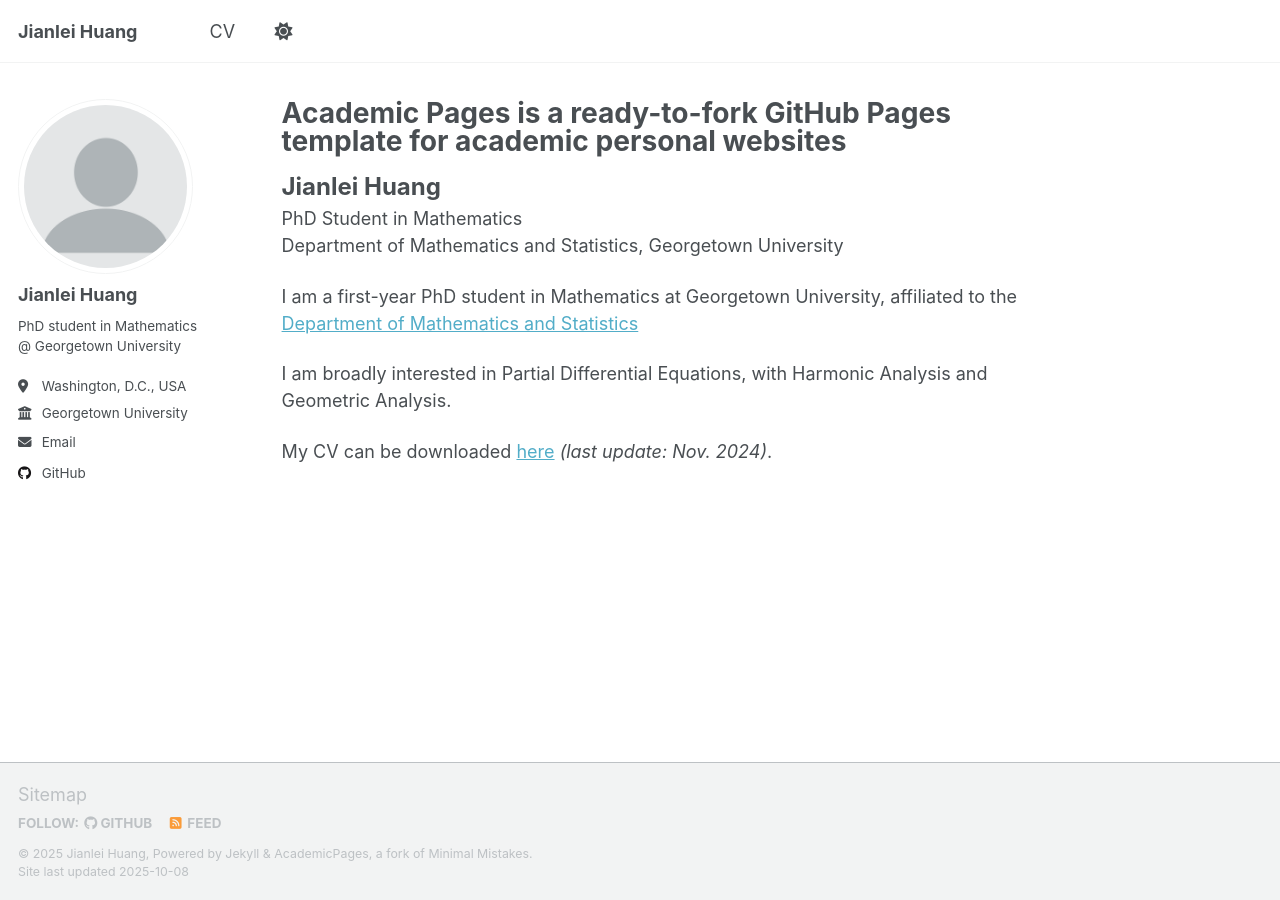
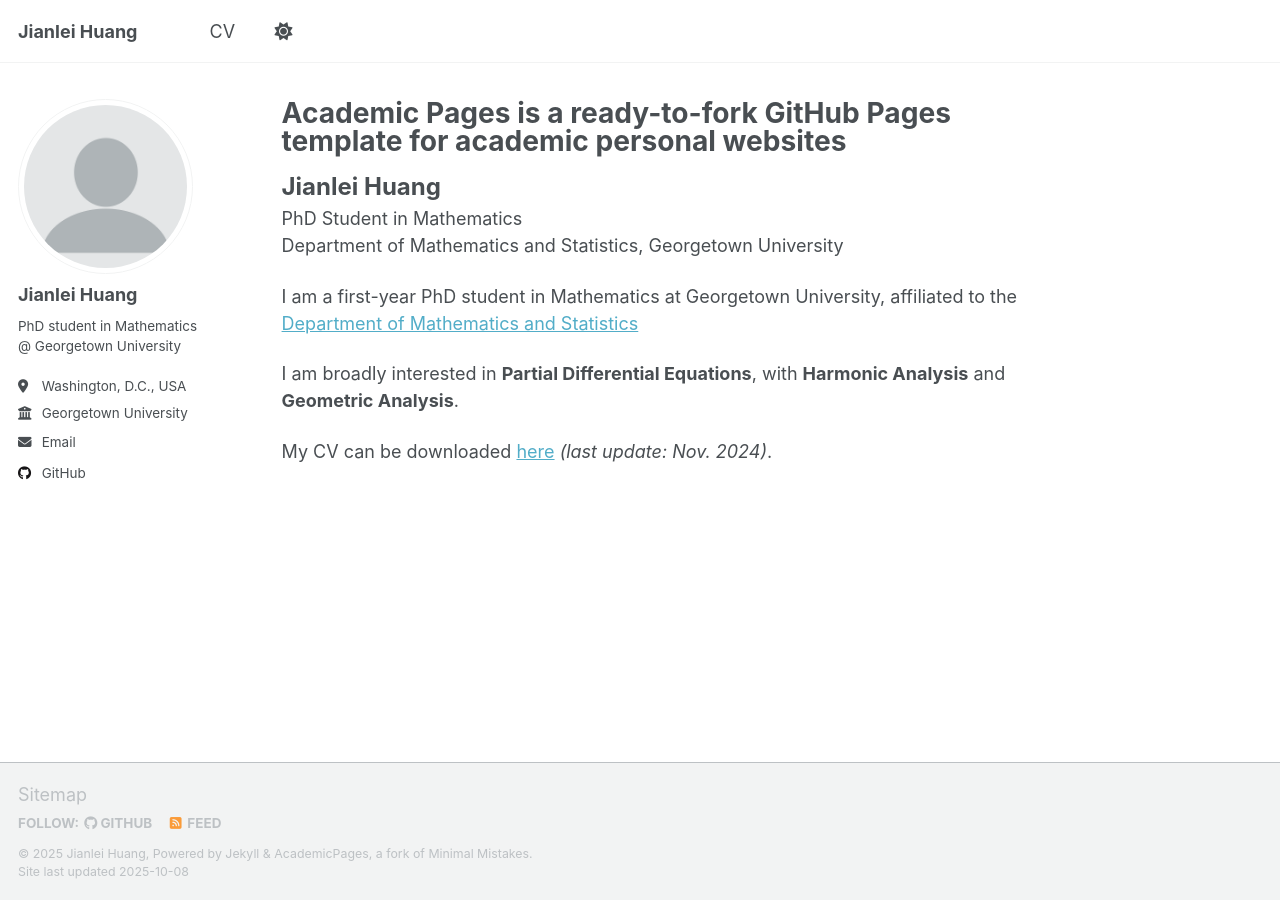
Before and after one commit to Jimmy000207/Jimmy000207.github.io, a Jekyll site: the page built from _pages/about.md, in a window 1280 px wide. Built offline with Jekyll 4.4.1, drawn with Linux system fonts in a browser that asks for light colours; a script that is not in the unit is left out.

```diff
--- a/_pages/about.md
+++ b/_pages/about.md
@@ -13,6 +13,6 @@ Department of Mathematics and Statistics, Georgetown University
 
 I am a first-year PhD student in Mathematics at Georgetown University, affiliated to the [Department of Mathematics and Statistics](https://mathstat.georgetown.edu/)
 
-I am broadly interested in Partial Differential Equations, with Harmonic Analysis and Geometric Analysis.
+I am broadly interested in **Partial Differential Equations**, with **Harmonic Analysis** and **Geometric Analysis**.
 
 My CV can be downloaded [here](/files/CV.pdf) *(last update: Nov. 2024)*.
```
